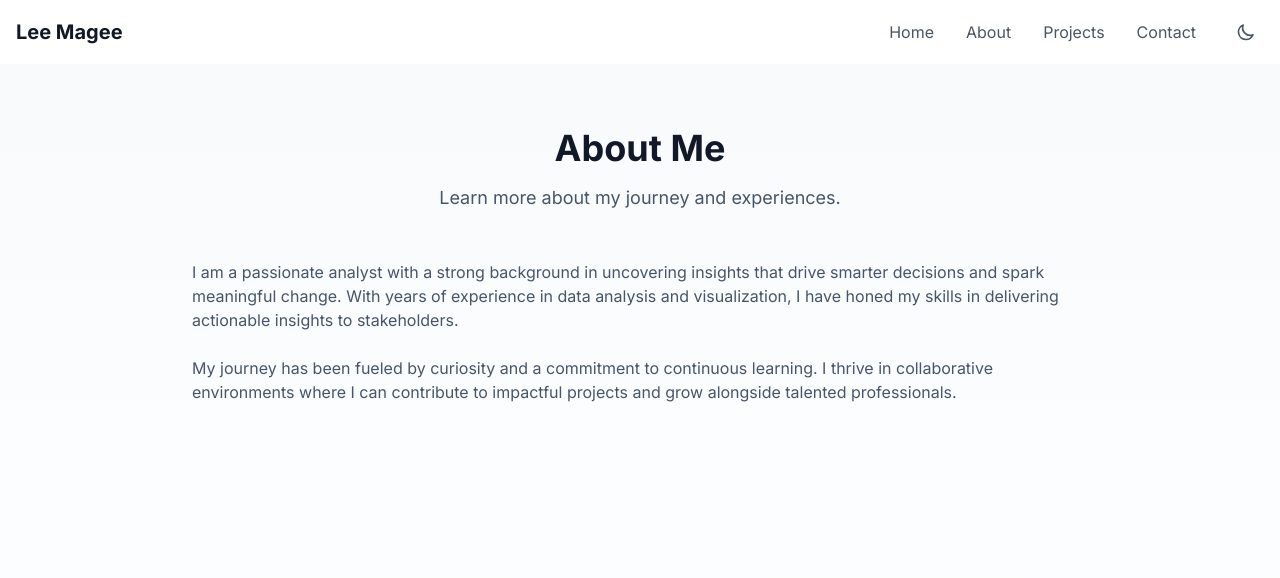
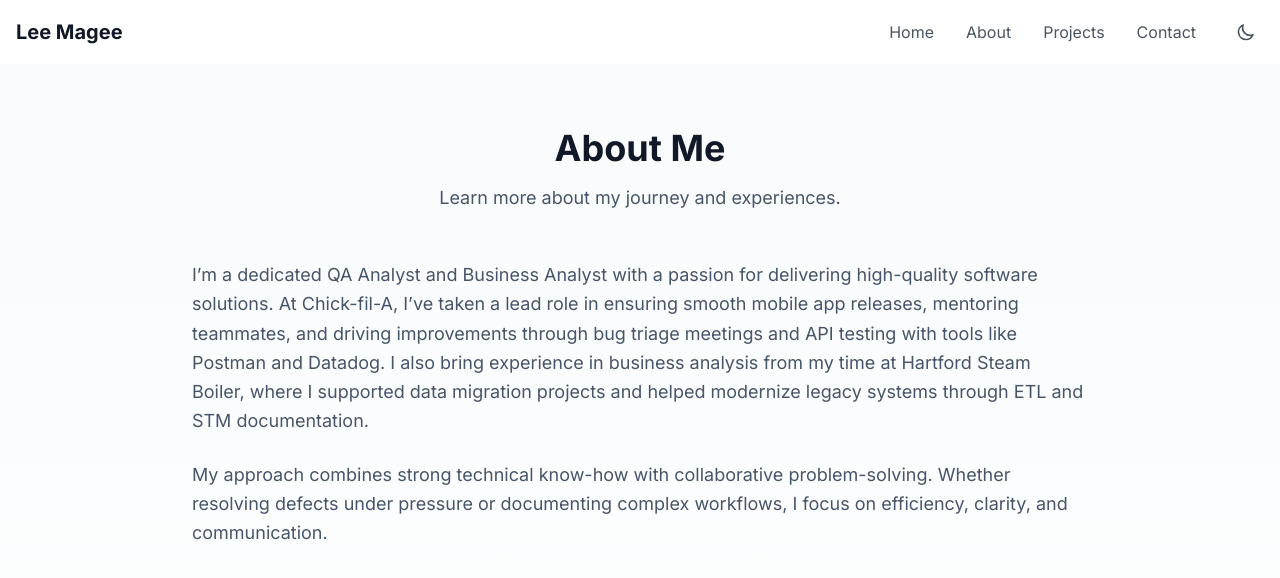
Before and after one commit to leemagee11/Portfolio-Website, a Next.js app: page /about in a window 1280 px wide. Shown: the top 578 px of the page. Built offline with nearby package versions, Linux system fonts and the light colour scheme.

Commit message:
Update About Me section content

```diff
--- a/src/app/about/page.tsx
+++ b/src/app/about/page.tsx
@@ -13,11 +13,11 @@ export default function About() {
             <p className="text-lg text-slate-600 dark:text-slate-300">Learn more about my journey and experiences.</p>
           </div>
           <div className="space-y-6">
-            <p className="text-slate-600 dark:text-slate-300">
-              I am a passionate analyst with a strong background in uncovering insights that drive smarter decisions and spark meaningful change. With years of experience in data analysis and visualization, I have honed my skills in delivering actionable insights to stakeholders.
+            <p className="text-lg text-slate-600 dark:text-slate-300 leading-relaxed">
+              I’m a dedicated QA Analyst and Business Analyst with a passion for delivering high-quality software solutions. At Chick-fil-A, I’ve taken a lead role in ensuring smooth mobile app releases, mentoring teammates, and driving improvements through bug triage meetings and API testing with tools like Postman and Datadog. I also bring experience in business analysis from my time at Hartford Steam Boiler, where I supported data migration projects and helped modernize legacy systems through ETL and STM documentation.
             </p>
-            <p className="text-slate-600 dark:text-slate-300">
-              My journey has been fueled by curiosity and a commitment to continuous learning. I thrive in collaborative environments where I can contribute to impactful projects and grow alongside talented professionals.
+            <p className="text-lg text-slate-600 dark:text-slate-300 leading-relaxed">
+              My approach combines strong technical know-how with collaborative problem-solving. Whether resolving defects under pressure or documenting complex workflows, I focus on efficiency, clarity, and communication.
             </p>
           </div>
         </div>
```
